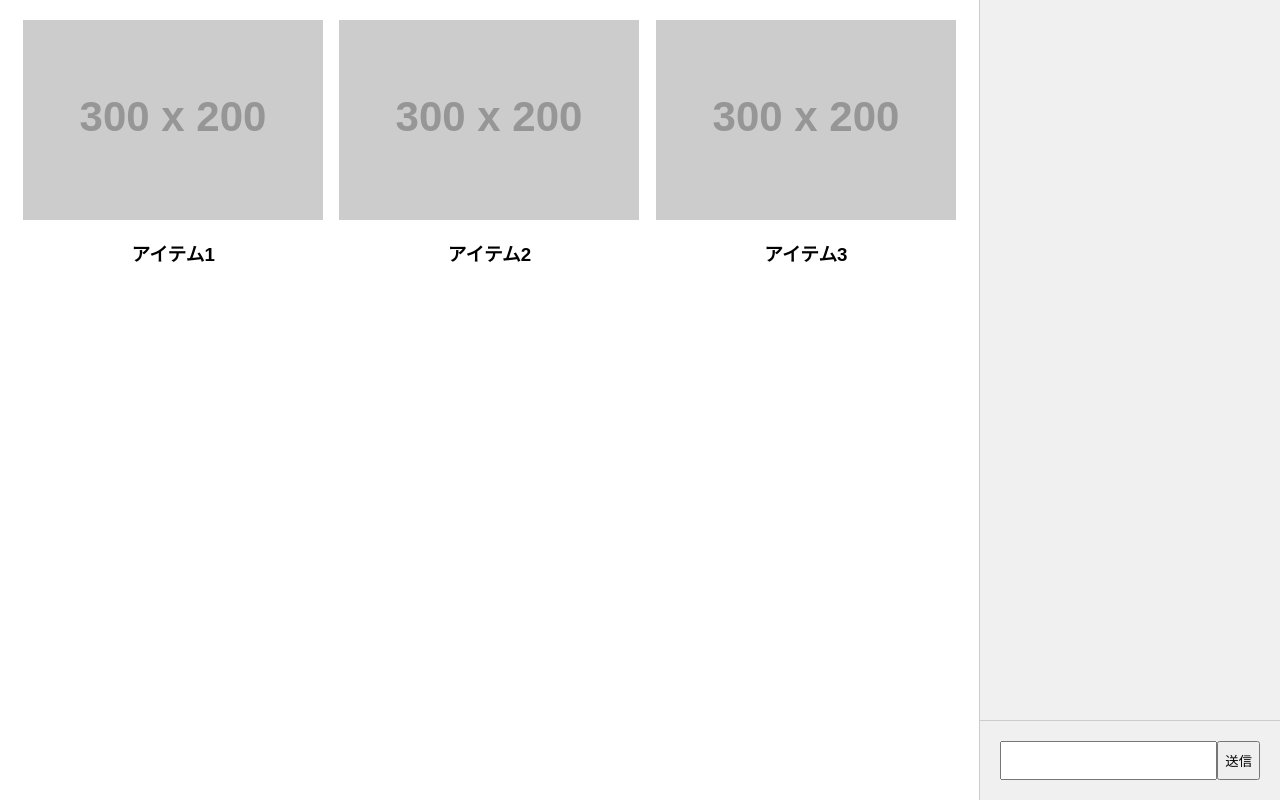
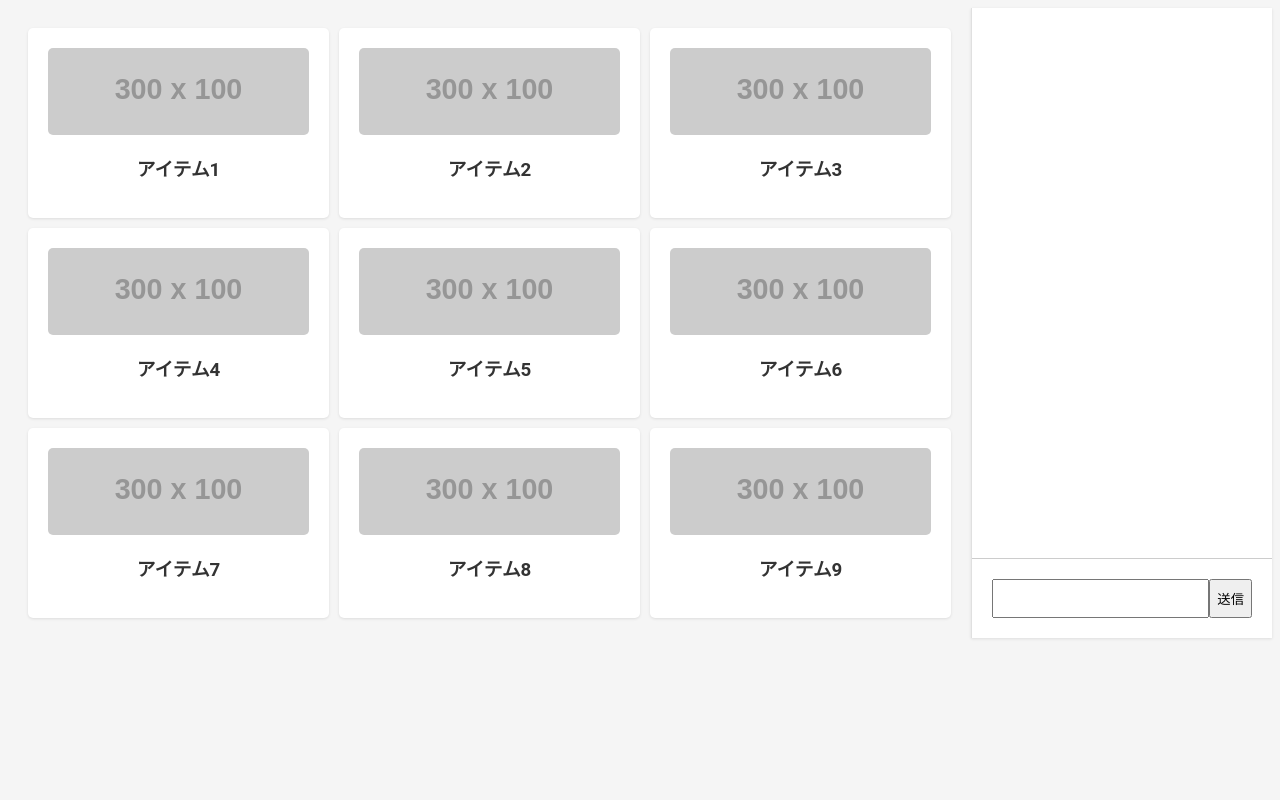
Before and after one commit to h-k-nyosu/ChatToFind, a FastAPI app: page / in a window 1280 px wide. Run offline with FastAPI, Linux system fonts and the light colour scheme; grey boxes labelled with a size stand in for pictures from a placeholder-image service; some libraries are stand-ins or nearby versions.

Commit message:
wip: アイテムコマを3行に変換

```diff
--- a/app/crud.py
+++ b/app/crud.py
@@ -1,11 +1,17 @@
 from typing import List
 from .models import Item
 
+
 def get_items() -> List[Item]:
     items = [
-        Item(name="アイテム1", image="https://placehold.jp/300x200.png"),
-        Item(name="アイテム2", image="https://placehold.jp/300x200.png"),
-        Item(name="アイテム3", image="https://placehold.jp/300x200.png"),
-        # 他のアイテムを追加
+        Item(name="アイテム1", image="https://placehold.jp/300x100.png"),
+        Item(name="アイテム2", image="https://placehold.jp/300x100.png"),
+        Item(name="アイテム3", image="https://placehold.jp/300x100.png"),
+        Item(name="アイテム4", image="https://placehold.jp/300x100.png"),
+        Item(name="アイテム5", image="https://placehold.jp/300x100.png"),
+        Item(name="アイテム6", image="https://placehold.jp/300x100.png"),
+        Item(name="アイテム7", image="https://placehold.jp/300x100.png"),
+        Item(name="アイテム8", image="https://placehold.jp/300x100.png"),
+        Item(name="アイテム9", image="https://placehold.jp/300x100.png"),
     ]
     return items
--- a/app/static/css/main.css
+++ b/app/static/css/main.css
@@ -1,16 +1,22 @@
 body {
-    font-family: Arial, sans-serif;
-    margin: 0;
-    padding: 0;
+    font-family: 'Roboto', sans-serif;
+    background-color: #F5F5F5;
+    color: #333;
+    display: flex; /* 追加 */
+}
+
+.main-content {
+    flex: 2; /* 画面の左側2/3を占める */
+    display: flex;
+    flex-direction: column;
 }
 
 .container {
-    display: flex;
-    height: 100vh;
-}
-
-.main {
-    flex: 1;
+    display: grid;
+    grid-template-columns: repeat(3, 1fr);
+    grid-template-rows: repeat(3, 1fr);
+    gap: 10px;
+    padding: 20px;
 }
 
 .item-grid {
@@ -25,12 +31,31 @@ body {
     display: flex;
     flex-direction: column;
     align-items: center;
+    background-color: #FFFFFF;
+    box-shadow: 0 1px 3px rgba(0, 0, 0, 0.1);
+    border-radius: 5px;
+    padding: 20px;
+    height: 150px;
+}
+
+.item img {
+    width: 100%;
+    height: auto;
+    object-fit: cover;
+    border-radius: 5px;
+}
+
+.item-name {
+    font-size: 14px;
+    font-weight: bold;
+    margin-top: 10px;
 }
 
 .sidebar {
     width: 300px;
-    background-color: #f0f0f0;
-    border-left: 1px solid #ccc;
+    background-color: #FFFFFF;
+    border-left: 1px solid #E0E0E0;
+    box-shadow: 0 1px 3px rgba(0, 0, 0, 0.1);
 }
 
 .chat {
--- a/app/templates/index.html
+++ b/app/templates/index.html
@@ -7,8 +7,7 @@
     <title>アイテムとチャット</title>
   </head>
   <body>
-    <div class="container">
-      <div class="main">
+    <div class="main-content">
       <div class="item-grid">
         {% for item in items %}
         <div class="item">
@@ -29,7 +28,6 @@
         </form>
       </div>
     </div>
-    </div>
     <script src="/static/js/main.js"></script>
   </body>
 </html>
```
Lines whose indentation alone changed are shown as unchanged.
